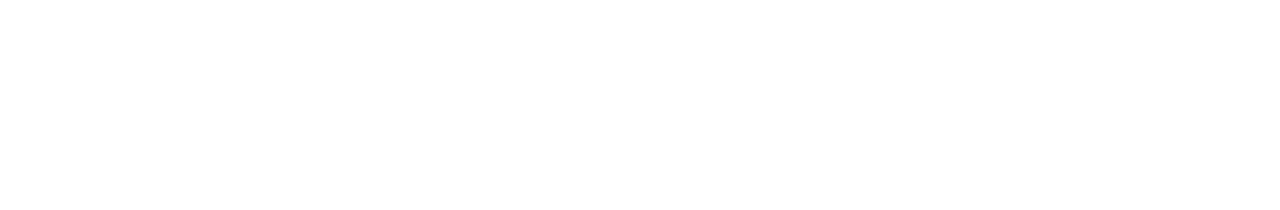
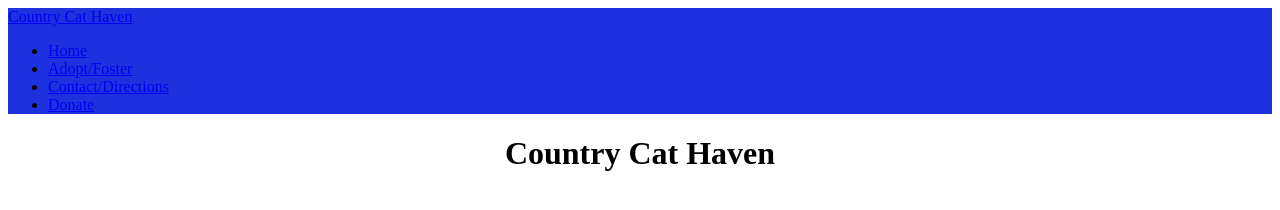
Before and after one commit to mcktol7/mcktol7.github.io, a plain HTML site: page index.html in a window 1280 px wide. Drawn offline with Linux system fonts and the light colour scheme.

Commit message:
Update index.html

```diff
--- a/index.html
+++ b/index.html
@@ -4,5 +4,19 @@
 <title>mcktol7.github.io</title>
 </head>
 <body>
+  	<nav class="navbar navbar-expand-lg" style="background-color:#1d32de" data-bs-theme="dark">
+    		<div class="container-fluid">
+        			<a class="navbar-brand" href="#">Country Cat Haven</a>
+        			<div class="collapse navbar-collapse">
+            			<ul class="navbar-nav me-auto mb-2 mb-lg-0">
+                				<li class="nav-item"><a class="nav-link" href="home.html">Home</a></li>
+                				<li class="nav-item"><a class="nav-link" href="adopt_foster.html">Adopt/Foster</a></li>
+                				<li class="nav-item"><a class="nav-link" href="contact_directions.html">Contact/Directions</a></li>
+                				<li class="nav-item"><a class="nav-link" href="donate.html">Donate</a></li>
+            			</ul>
+			</div>
+    </div>
+	</nav>
+	<h1 style="text-align:center">Country Cat Haven</h1>
 </body>
 </html>
```
